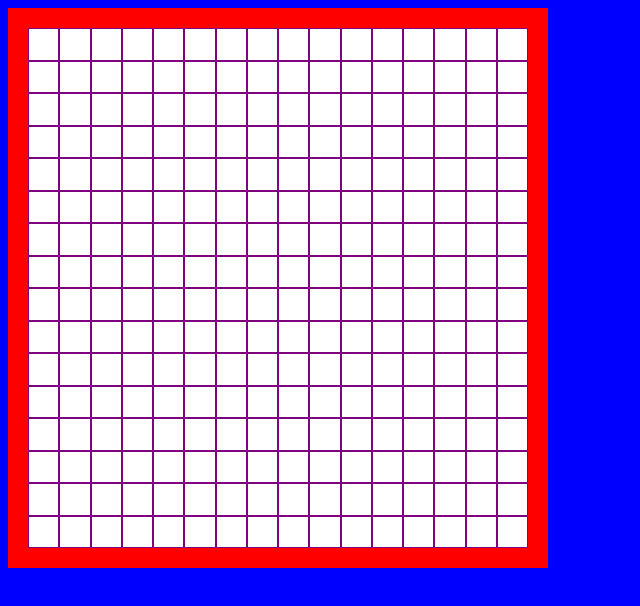
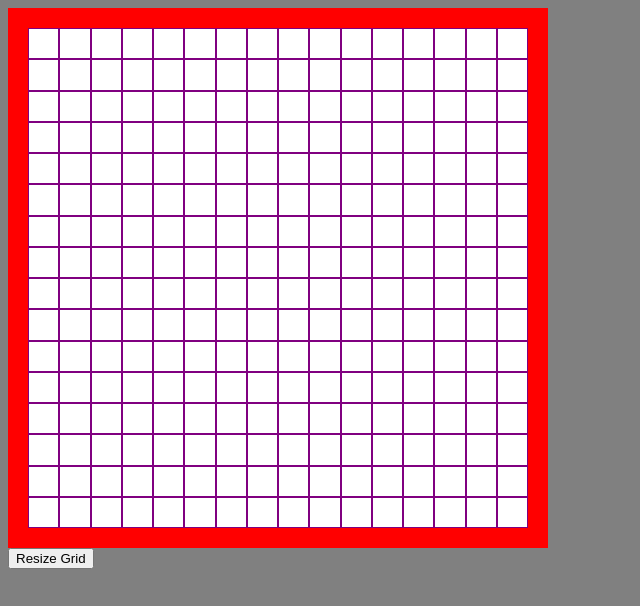
Before and after one commit to lizrd-queen/Etch-a-Sketch, a plain HTML site: page index.html in a window 1280 px wide. Shown: the whole page, without its empty margins (0-640 px from the left). Drawn offline with Linux system fonts and the light colour scheme.

Commit message:
use aspect-ratio to keep grid pieces square

```diff
--- a/index.html
+++ b/index.html
@@ -9,6 +9,7 @@
   </head>
   <body>
     <div id = 'outerContainer'></div>
+    <button id="resizeGrid">Resize Grid</button>
 
   </body>
   <script src="java.js"></script>
--- a/java.js
+++ b/java.js
@@ -1,14 +1,23 @@
 document.addEventListener("DOMContentLoaded", function () {
     var outerContainer = document.getElementById('outerContainer');
+    var resizeGrid = document.getElementById('resizeGrid');
 
     var numRows = 16;
     var numCols = 16;
 
-    for (var i = 0; i < numRows; i++) {
+function createGrid(rows,cols) {
+    outerContainer.innerHTML = '';
+
+
+
+    outerContainer.style.gridTemplateColumns = `repeat(${cols}, 1fr)`;
+    outerContainer.style.gridTemplateRows = `repeat(${rows}, 1fr)`;
+
+
+    for (var i = 0; i < rows; i++) {
         var row = document.createElement("div");
-
         row.classList.add("grid-row");
-        for (var j = 0; j < numCols; j++) {
+        for (var j = 0; j < cols; j++) {
             var div = document.createElement("div");
             div.classList.add("grid-item");
             row.appendChild(div);
@@ -25,4 +34,24 @@ document.addEventListener("DOMContentLoaded", function () {
             item.style.backgroundColor = 'black';
         });
     });
-});
+}
+
+createGrid(numRows,numCols)
+
+
+resizeGrid.addEventListener('click',function () {
+    var newSize = prompt("Enter a new size UwU");
+    if (newSize) {
+        newSize = parseInt(newSize);
+        if (!isNaN(newSize) && newSize > 0) {
+            createGrid(newSize,newSize);
+        } else {
+            alert("god damnit >:(")
+        }
+
+    }
+})
+
+
+
+})
--- a/style.css
+++ b/style.css
@@ -1,21 +1,18 @@
 body {
-    background-color: blue;
+    background-color: gray;
 }
+
 #outerContainer {
     border: 20px solid red;
-    height: 520px;
+    height: 500px;
     width: 500px;
     display: grid;
     grid-template-columns: repeat(16, 1fr);
     grid-template-rows: repeat(16, 1fr);
 }
 
-
-
 .grid-item {
-    display: flex;
-    width: 100%; /* 100% of grid cell width */
-    height: 100%; /* 100% of grid cell height */
     box-sizing: border-box;
     border: 1px solid purple;
+    aspect-ratio: 1/1;
 }
```
